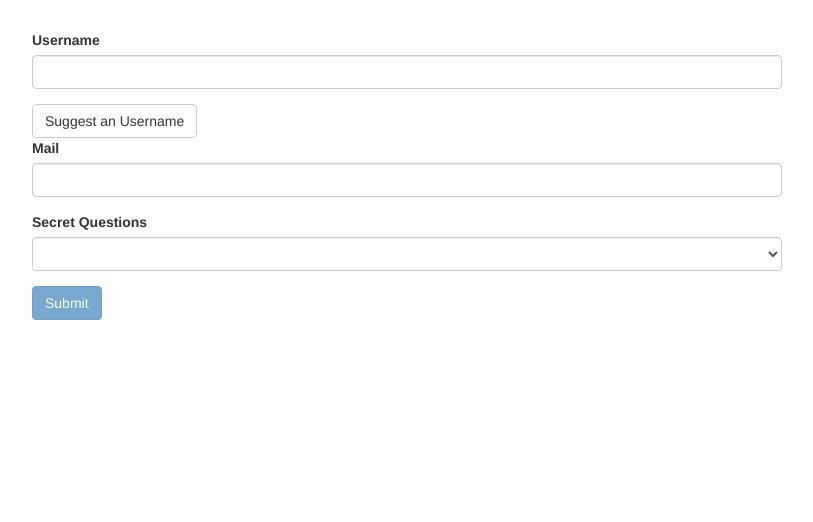
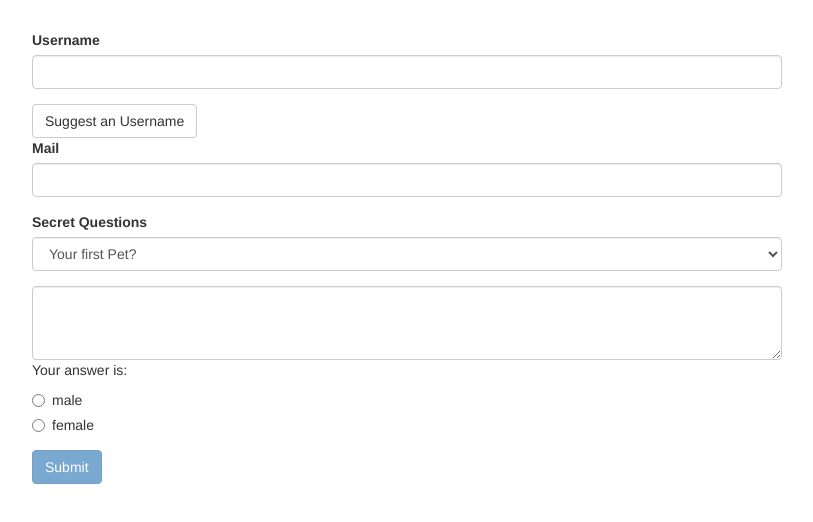
Before and after one commit to JuanOlivadoti/Angular5Course-Max, an Angular app in the folder forms-td-start/: page / in a window 1280 px wide. Shown: the top 522 px of the page, without its empty margins (233-1046 px from the left). Built offline with nearby package versions, Linux system fonts and the light colour scheme.

Commit message:
183 - Handling Radio Buttons

```diff
--- a/forms-td-start/src/app/app.component.html
+++ b/forms-td-start/src/app/app.component.html
@@ -2,7 +2,7 @@
     <div class="row">
         <div class="col-xs-12 col-sm-10 col-md-8 col-sm-offset-1 col-md-offset-2">
             <form (ngSubmit)="onSubmit()" #f="ngForm">
-                <div id="user-data">
+                <div id="user-data" ngModelGroup="userData" #userData="ngModelGroup">
                     <div class="form-group">
                         <label for="username">Username</label>
                         <input type="text" id="username" class="form-control" ngModel name="username" required>
@@ -14,12 +14,22 @@
                         <span class="help-block" *ngIf="!email.valid && email.touched">Please enter a valid email.</span>
                     </div>
                 </div>
+                <p *ngIf="!userData.valid && userData.touched">User Data is not valid!</p>
                 <div class="form-group">
                     <label for="secret">Secret Questions</label>
-                    <select id="secret" class="form-control" ngModel name="secret">
+                    <select id="secret" class="form-control" [ngModel]="defaultQuestion" name="secret">
             <option value="pet">Your first Pet?</option>
             <option value="teacher">Your first teacher?</option>
           </select>
+                </div>
+                <div class="form-group">
+                    <textarea name="questionAnswer" rows="3" [(ngModel)]="answer" class="form-control"></textarea>
+                    <p>Your answer is: {{ answer }}</p>
+                    <div class="radio" *ngFor="let gender of genders">
+                        <label>
+              <input type="radio" name="gender" ngModel [value]="gender"> {{ gender}}
+            </label>
+                    </div>
                 </div>
                 <button class="btn btn-primary" type="submit" [disabled]="!f.valid">Submit</button>
             </form>
--- a/forms-td-start/src/app/app.component.ts
+++ b/forms-td-start/src/app/app.component.ts
@@ -8,6 +8,9 @@ import { NgForm } from '@angular/forms';
 })
 export class AppComponent {
   @ViewChild('f') signupForm: NgForm;
+  defaultQuestion = 'pet';
+  answer = '';
+  genders = ['male', 'female'];
 
   suggestUserName() {
     const suggestedName = 'Superuser';
```
